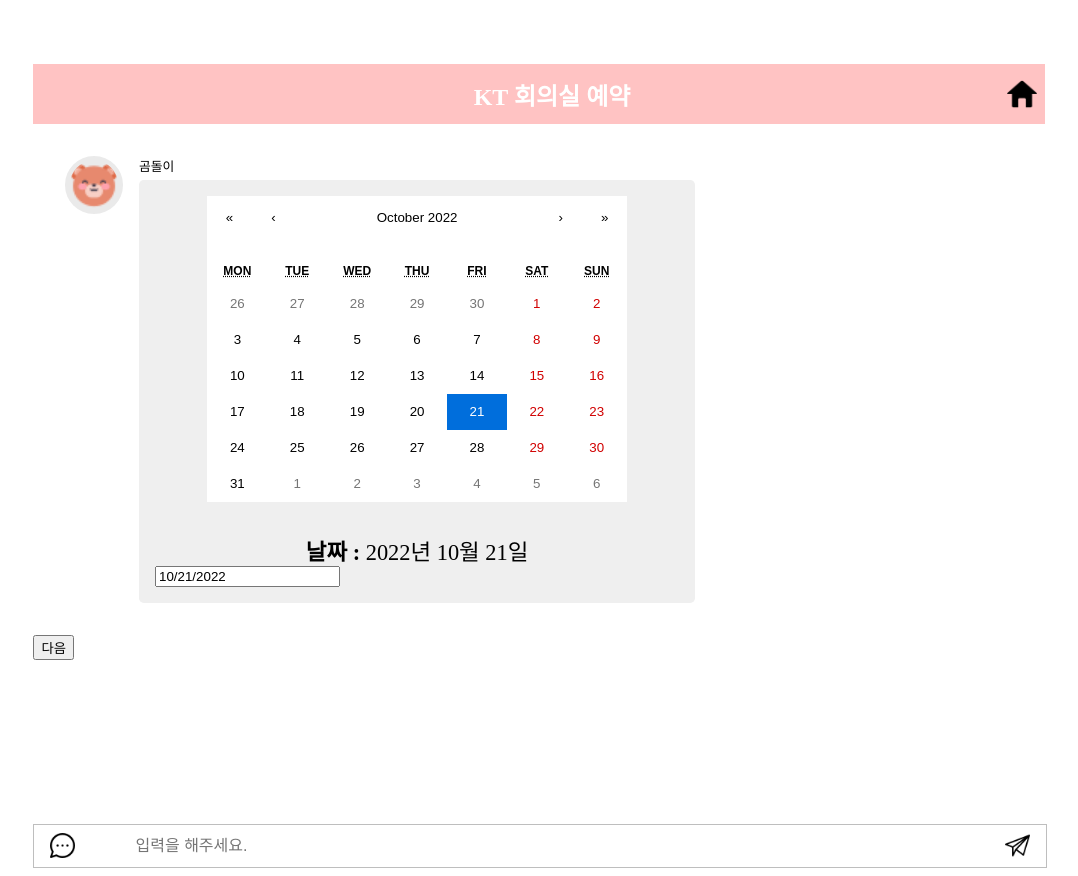
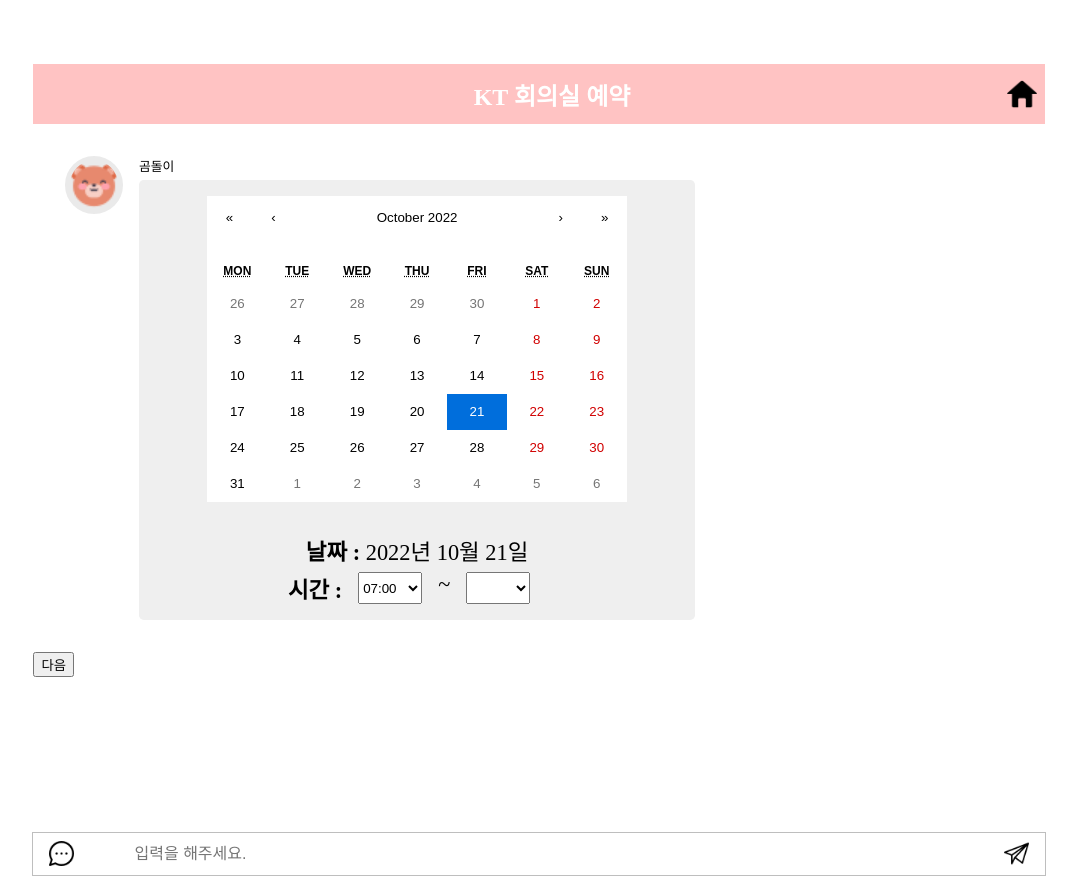
Before and after one commit to jae464/caravan-project, a React (Create React App) app in the folder front/: page /reservation in a window 1280 px wide. Shown: the whole page, without its empty margins (101-1179 px from the left). Built offline with nearby package versions, Linux system fonts and the light colour scheme.

Commit message:
[FEAT] 달력, 채팅 구현

```diff
--- a/front/src/components/CalendarForm.tsx
+++ b/front/src/components/CalendarForm.tsx
@@ -16,11 +16,16 @@
     <Container>
         <CustomCalendar onChange={onChange} value={value}/>
         <DateContainer><span className='date-title'>날짜 : </span>{moment(value).format("YYYY년 MM월 DD일")}</DateContainer>
-        <DatePicker
-            selected={startDate}
-            onChange={(date: Date) => setStartDate(date)}
-            showTimeSelect
-        >시간</DatePicker>
+        <TimePicker>
+            <span className='time-title'>시간 : </span>
+            <select className='time-from'>
+                <option>07:00</option>
+                <option>07:30</option>
+            </select>
+            <span>~</span>
+            <select className='time-to'></select>
+
+        </TimePicker>
         {/* <button onClick={onClick}>확인</button> */}
     </Container>
 
@@ -48,5 +53,27 @@
 
 `
 
+const TimePicker = styled.div`
+    display: flex;
+    flex-direction: row;
+    margin: 0 auto;
+    font-size: 1.4rem;
+    margin-top: 0.4rem;
+    // font-weight: bold;
+    .time-title {
+        font-weight: bold;
+    }
+
+    .time-from {
+        width: 4rem;
+        margin: 0 1rem;
+    }
+
+    .time-to {
+        width: 4rem;
+        margin: 0 1rem;
+    }
+`
+
 
 export default CalendarForm
--- a/front/src/layouts/AppLayout/index.tsx
+++ b/front/src/layouts/AppLayout/index.tsx
@@ -1,4 +1,4 @@
-import React, { FC } from 'react'
+import React, { FC, useEffect, useState } from 'react'
 import styled from '@emotion/styled'
 import Header from 'layouts/Header'
 import ChatLayout from 'layouts/ChatLayout'
@@ -11,7 +11,6 @@
           <Content>
               {children}
           </Content>
-            <ChatLayout />
       </MainContainer>
     </>
   )
@@ -31,6 +30,7 @@
     margin: 4rem auto;
     background: white;
     position: relative;
+    // overflow-y: auto;
 `
 
 const Content = styled.div`
--- a/front/src/layouts/ChatLayout/index.tsx
+++ b/front/src/layouts/ChatLayout/index.tsx
@@ -1,23 +1,36 @@
-import React, { useState } from 'react'
+import React, { MouseEventHandler, useState } from 'react'
 import styled from '@emotion/styled'
-const ChatLayout = () => {
 
-    const [chat, setChat] = useState([]);
+type Props = {
+    getText: (text: string)=>void;
+}
+const ChatLayout = ({getText}: Props) => {
+
+    const [chat, setChat] = useState("");
+
 
     const onClick = (e: any) => {
-        e.preventDefault()
-        console.log(e.target.value);
+        // e.preventDefault()
+        if(e.key !== 'Enter') {
+            // e.preventDefault()
+            return;
+        }
+        e.preventDefault();
+        // console.log(e.target.value);
+        getText(chat);
+        setChat("");
         // setChat([...chat, e.target.value]);
         // console.log(e.target.value)
     }
 
     const onChange = (e: any) => {
-        e.preventDefault();
+        setChat(e.target.value)
+        //
     }
   return (
     <ChatContainer>
         <MessageIcon src='http://localhost:3001/icon/messenger.png'/>
-        <ChatInput placeholder='입력을 해주세요.' onChange={onChange}/>
+        <ChatInput placeholder='입력을 해주세요.' onChange={onChange} value={chat} onKeyUp={onClick}/>
         <SendIcon onClick={onClick} src='http://localhost:3001/icon/send.png'/>
     </ChatContainer>
   )
@@ -26,13 +39,15 @@
 const ChatContainer = styled.div`
     display: flex;
     // position: absolute;
-    width: 100%;
+    width: 80%;
+    // margin-top: -1rem;
     height: 2.6rem;
     // border: none;
     // overflow: scroll;
     bottom: 0px;
     padding: 0px;
     flex-direction: row;
+    margin: -1rem auto;
     align-items: center;
     border: 1px solid #BEBEBE;
     background: white;
--- /dev/null
+++ b/front/src/layouts/UserChatLayout/index.tsx
@@ -0,0 +1,25 @@
+import React from 'react'
+import styled from '@emotion/styled'
+
+const UserChatLayout = ({ children }: {children: React.ReactNode}) => {
+  return (
+    <Content>{children}</Content>
+  )
+}
+
+const Content = styled.div`
+    display: flex;
+    width: 60%;
+    // float: right;
+    padding: 1rem;
+    margin-left: auto;
+    margin-right: 2rem;
+    margin-top: 2rem;
+    border-radius: 0.3rem;
+    background-color: #EFEFEF;
+    align-items: center;
+    // justify-content: center;
+    // border: 1px solid black;
+`
+
+export default UserChatLayout
--- a/front/src/pages/MainPage/index.tsx
+++ b/front/src/pages/MainPage/index.tsx
@@ -6,10 +6,19 @@
 import { Link } from 'react-router-dom';
 import ChatLayout from 'layouts/ChatLayout';
 import AppLayout from 'layouts/AppLayout';
+import UserChatLayout from "layouts/UserChatLayout";
 const MainPage = () => {
     const [email, setEmail] = useState('');
     const [password, setPassword] = useState('');
 
+    const [arr, setArr] = useState<React.ReactNode[]>([]);
+
+    const getChat = (text: string) => {
+        console.log(text);
+        if(text == "") return;
+        // setChat([...chat, text]);
+        setArr([...arr, <UserChatLayout>{text}</UserChatLayout>])
+    }
     const axiosConfig: AxiosRequestConfig = {
         baseURL: 'http://localhost:3000',
         withCredentials: true
@@ -47,6 +56,7 @@
                     <Item to="/status">회의실 현황</Item>
                 </ItemList>
             </AppLayout>
+            <ChatLayout getText={getChat}/>
         </>
 
 
--- a/front/src/pages/ReservationPage.tsx
+++ b/front/src/pages/ReservationPage.tsx
@@ -5,54 +5,63 @@
 import ReservationForm from "components/ReservationForm";
 import AppLayout from "layouts/AppLayout";
 import ChatBotLayout from "layouts/ChatBotLayout";
+import ChatLayout from "layouts/ChatLayout";
+import UserChatLayout from "layouts/UserChatLayout";
 
 const ReservationPage = () => {
 
   const [count, setCount] = useState(0);
   const [arr, setArr] = useState<React.ReactNode[]>([]);
+
+  const getChat = (text: string) => {
+      console.log(text);
+      if(text == "") return;
+      // setChat([...chat, text]);
+      setArr([...arr, <UserChatLayout>{text}</UserChatLayout>])
+  }
+
   const onClick = () => {
-    setArr([...arr, <CalendarForm />]);
+    // const temp: React.ReactNode[] = Array.from({length: 5000}, () => {return <CalendarForm />})
+    setArr([...arr,<ChatBotLayout><CalendarForm /></ChatBotLayout>]);
     setCount(count + 1);
+    // setChat([])
     console.log(arr);
   }
   return (
+    <>
+
+      <Wrapper>
         <AppLayout>
             <ChatBotLayout>
               <CalendarForm />
             </ChatBotLayout>
             {arr.map(v=>{
-        return       <ChatBotLayout>
+              return (
+
+              // <UserChatLayout>
+              <>
                 {v}
-      </ChatBotLayout>
+              </>
+            // </UserChatLayout>
+              )
             })}
             <button onClick={onClick}>다음</button>
-
-      {/* <ChatBotLayout />
-      <ChatBotLayout />
-      <ChatBotLayout />
-      <ChatBotLayout />
-      <ChatBotLayout />
-      <ChatBotLayout />
-      <ChatBotLayout />
-      <ChatBotLayout />
-      <ChatBotLayout />
-      <ChatBotLayout />
-      <ChatBotLayout />
-      <ChatBotLayout />
-      <ChatBotLayout />
-      <ChatBotLayout />
-      <ChatBotLayout />
-      <ChatBotLayout />
-      <ChatBotLayout />
-      <ChatBotLayout />
-      <ChatBotLayout /> */}
+          {/* </ContentLayout> */}
         {/* <StyledReservationPage>
             <ReservationForm />
           </StyledReservationPage> */}
+
+          {/* <ChatLayout getText={getChat}/> */}
         </AppLayout>
+        <ChatLayout getText={getChat}/>
+      </Wrapper>
+    </>
   );
 };
 
+const Wrapper = styled.div`
+  // width: 80%;
+`
 const StyledReservationPage = styled.div`
   margin: 0 auto;
   height: 650px;
```
Lines whose indentation alone changed are shown as unchanged.
